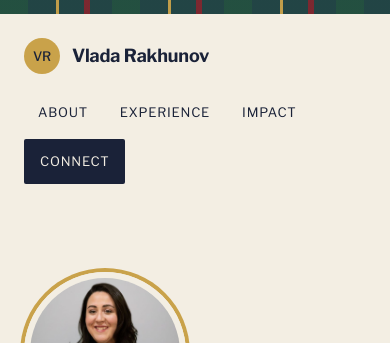
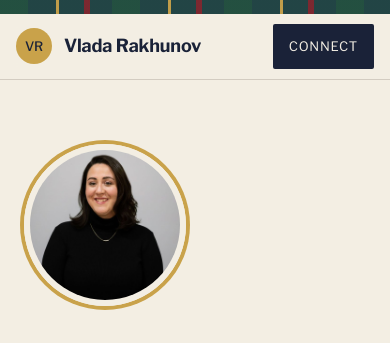
Before and after one commit to vladarakhunov/vladarakhunov.me, a plain HTML site: page index.html in a window 390 px wide. Shown: the top 343 px of the page. Drawn offline with nearby package versions, Linux system fonts and the light colour scheme; a web font is replaced by a local one.

Commit message:
Sticky header
Header stays pinned with a soft frosted cream background; on phones it slims to the name and Connect button. Anchor links land below it.

Co-Authored-By: Claude Opus 5.5 <noreply@anthropic.com>
Claude-Session: https://claude.ai/code/session_013B22z5iqtJxS5QiGBXostA

```diff
--- a/index.html
+++ b/index.html
@@ -20,6 +20,8 @@
 <link href="https://fonts.googleapis.com/css2?family=Playfair+Display:ital,wght@0,400;0,600;1,400&amp;family=Libre+Franklin:wght@400;500;600;700&amp;display=swap" rel="stylesheet">
 <style>
 body{margin:0;background:#F3EEE3}
+html{scroll-padding-top:84px}
+@media (max-width: 760px){.vr-header{padding:10px 16px !important}.vr-nav a:not(.vr-cta){display:none}}
 @media (max-width: 760px){.vr-photo{order:-1;flex-basis:100% !important;justify-content:flex-start !important}.vr-photo img{width:150px !important;height:150px !important}}
 a{color:#1F2D4F}a:hover{color:#1C2F24}
 a:focus-visible{outline:2px solid #1A2238;outline-offset:3px}
@@ -33,21 +35,21 @@ html{scroll-behavior:smooth}
 </head>
 <body>
 <a class="skip" href="#main">Skip to content</a>
-<div style="background: #F3EEE3; color: #1A2238; font-family: 'Libre Franklin', system-ui, sans-serif; font-size: 1.0625rem; line-height: 1.6; overflow-x: hidden">
+<div style="background: #F3EEE3; color: #1A2238; font-family: 'Libre Franklin', system-ui, sans-serif; font-size: 1.0625rem; line-height: 1.6; overflow-x: clip">
 
   <div aria-hidden="true" style="height: 14px; background-color: #1F2D4F; background-image: repeating-linear-gradient(90deg, rgba(36,83,63,0.78) 0 28px, transparent 28px 56px, rgba(201,162,74,0.95) 56px 59px, transparent 59px 84px, rgba(150,32,42,0.78) 84px 90px, transparent 90px 112px), repeating-linear-gradient(0deg, rgba(36,83,63,0.62) 0 28px, transparent 28px 56px, rgba(201,162,74,0.95) 56px 59px, transparent 59px 84px, rgba(150,32,42,0.62) 84px 90px, transparent 90px 112px)"></div>
-  <header style="max-width: 1240px; margin: 0 auto; padding: 24px; display: flex; flex-wrap: wrap; justify-content: space-between; align-items: center; gap: 16px">
+  <div class="vr-bar" style="position: sticky; top: 0; z-index: 20; background: rgba(243, 238, 227, 0.94); backdrop-filter: blur(8px); -webkit-backdrop-filter: blur(8px); border-bottom: 1px solid #D3CCC1"><header class="vr-header" style="max-width: 1240px; margin: 0 auto; padding: 14px 24px; display: flex; flex-wrap: wrap; justify-content: space-between; align-items: center; gap: 16px">
     <a href="#top" style="display: flex; align-items: center; gap: 12px; color: #1A2238; text-decoration: none; font-weight: 700; letter-spacing: -0.01em; font-size: 1.125rem">
       <span aria-hidden="true" style="display: inline-flex; width: 36px; height: 36px; align-items: center; justify-content: center; background: #C9A24A; color: #1A2238; font-family: 'Libre Franklin', sans-serif; font-size: 0.8125rem; font-weight: 500; border-radius: 50%">VR</span>
       Vlada Rakhunov
     </a>
-    <nav aria-label="Primary" style="display: flex; flex-wrap: wrap; gap: 4px; font-family: 'Libre Franklin', sans-serif; font-size: 0.8125rem; text-transform: uppercase; letter-spacing: 0.06em">
+    <nav class="vr-nav" aria-label="Primary" style="display: flex; flex-wrap: wrap; gap: 4px; font-family: 'Libre Franklin', sans-serif; font-size: 0.8125rem; text-transform: uppercase; letter-spacing: 0.06em">
       <a href="#about" style="padding: 12px 14px; color: #1A2238; text-decoration: none">About</a>
       <a href="#experience" style="padding: 12px 14px; color: #1A2238; text-decoration: none">Experience</a>
       <a href="#impact" style="padding: 12px 14px; color: #1A2238; text-decoration: none">Impact</a>
-      <a href="#connect" style="padding: 12px 16px; background: #1A2238; color: #F3EEE3; text-decoration: none; border-radius: 2px">Connect</a>
+      <a class="vr-cta" href="#connect" style="padding: 12px 16px; background: #1A2238; color: #F3EEE3; text-decoration: none; border-radius: 2px">Connect</a>
     </nav>
-  </header>
+  </header></div>
 <main id="main">
 
   <section id="top" style="max-width: 1240px; margin: 0 auto; padding: 64px 24px 56px; display: flex; flex-wrap: wrap; gap: 40px; align-items: center">
```
Also changed, not shown: changelog.html (+1 -0 lines).
